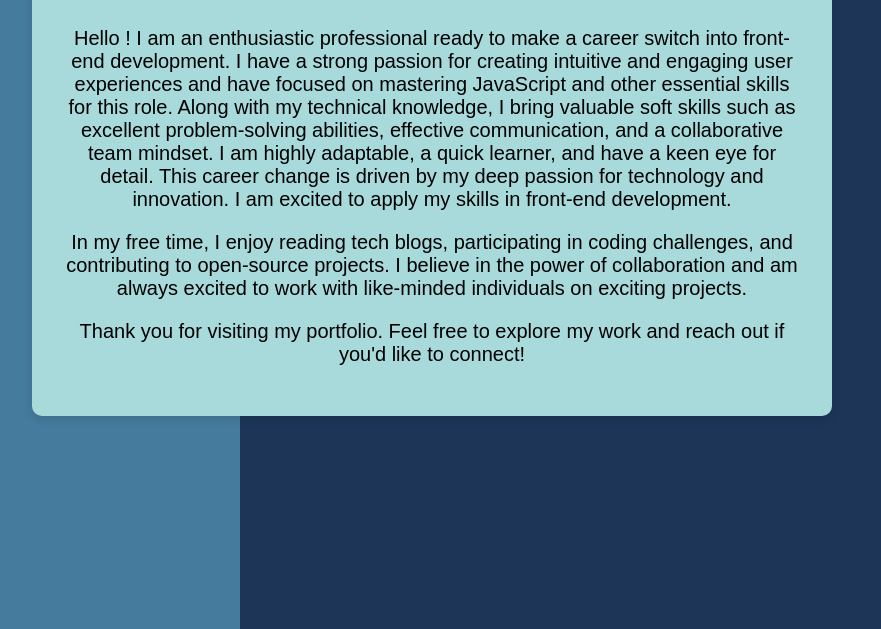
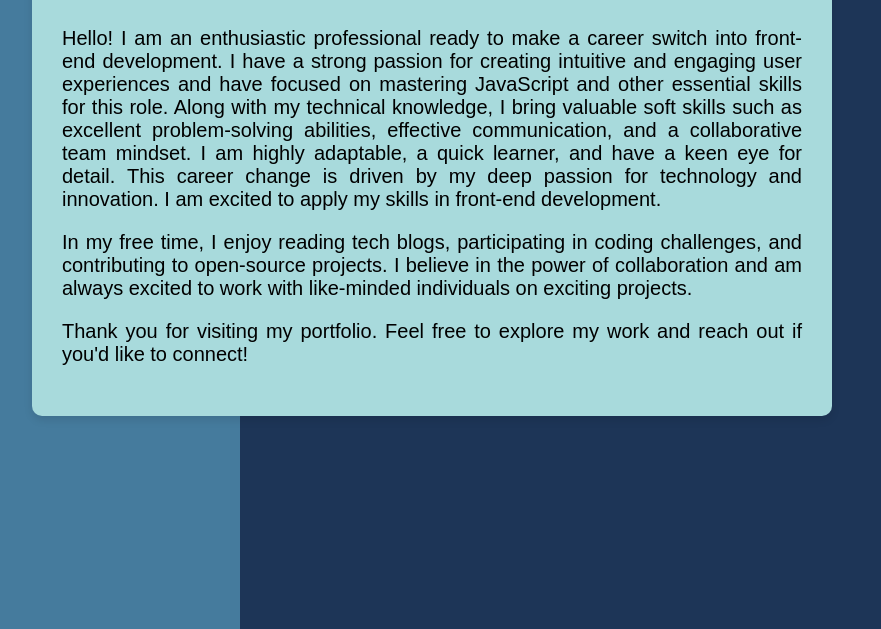
Before and after one commit to StanislavaGeorgieva/My-portfolio, a plain HTML site: page index.html in a window 1280 px wide. Both pictures are taken after a click on the link "About". Shown: the part 171-800 px from the top of the page, without its empty margins (208-1089 px from the left). Drawn offline with nearby package versions, Linux system fonts and the light colour scheme.

Commit message:
about-me-section

```diff
--- a/index.html
+++ b/index.html
@@ -56,19 +56,14 @@
         </section>
 
         <section id="about" class="content-section" style="display:none;">
-            <div class="about">
-                <h2>About Me</h2>
-                <p>Hello ! I am an enthusiastic professional ready to make a career switch into front-end development.
-                    I have a strong passion for creating intuitive and engaging user experiences and have
-                    focused on mastering JavaScript and other essential skills for this role. Along with my
-                    technical knowledge, I bring valuable soft skills such as excellent problem-solving abilities,
-                    effective communication, and a collaborative team mindset. I am highly adaptable, a quick
-                    learner, and have a keen eye for detail. This career change is driven by my deep passion for
-                    technology and innovation. I am excited to apply my skills in front-end development.</p>
+            <div class="about" style="text-align: justify;">
+                <h2 style="text-align: center;">About Me</h2>
+                <p>Hello! I am an enthusiastic professional ready to make a career switch into front-end development. I have a strong passion for creating intuitive and engaging user experiences and have focused on mastering JavaScript and other essential skills for this role. Along with my technical knowledge, I bring valuable soft skills such as excellent problem-solving abilities, effective communication, and a collaborative team mindset. I am highly adaptable, a quick learner, and have a keen eye for detail. This career change is driven by my deep passion for technology and innovation. I am excited to apply my skills in front-end development.</p>
                 <p>In my free time, I enjoy reading tech blogs, participating in coding challenges, and contributing to open-source projects. I believe in the power of collaboration and am always excited to work with like-minded individuals on exciting projects.</p>
                 <p>Thank you for visiting my portfolio. Feel free to explore my work and reach out if you'd like to connect!</p>
             </div>
         </section>
+
 
         <section id="skills" class="content-section" style="display:none;">
             <div class="skills">
```
